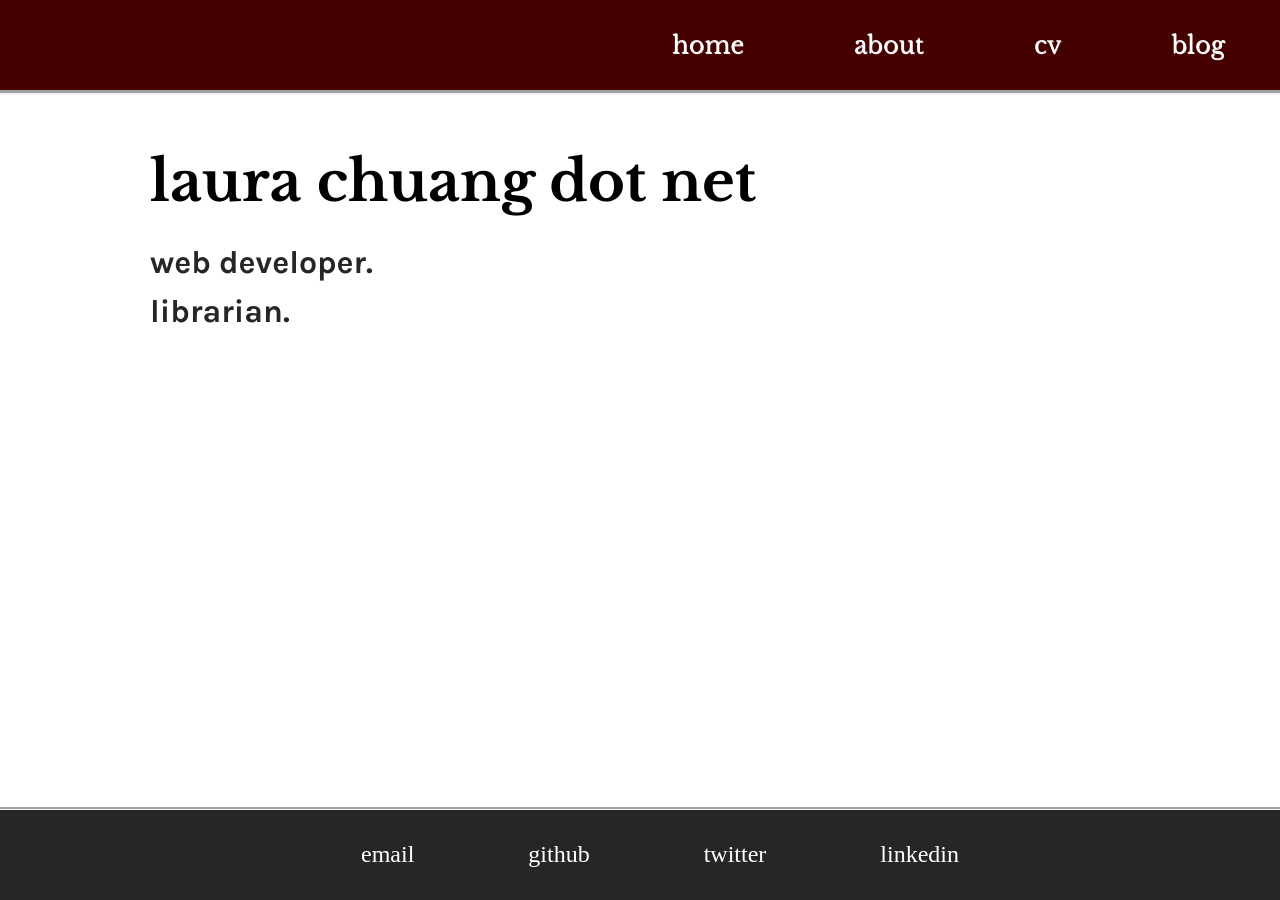
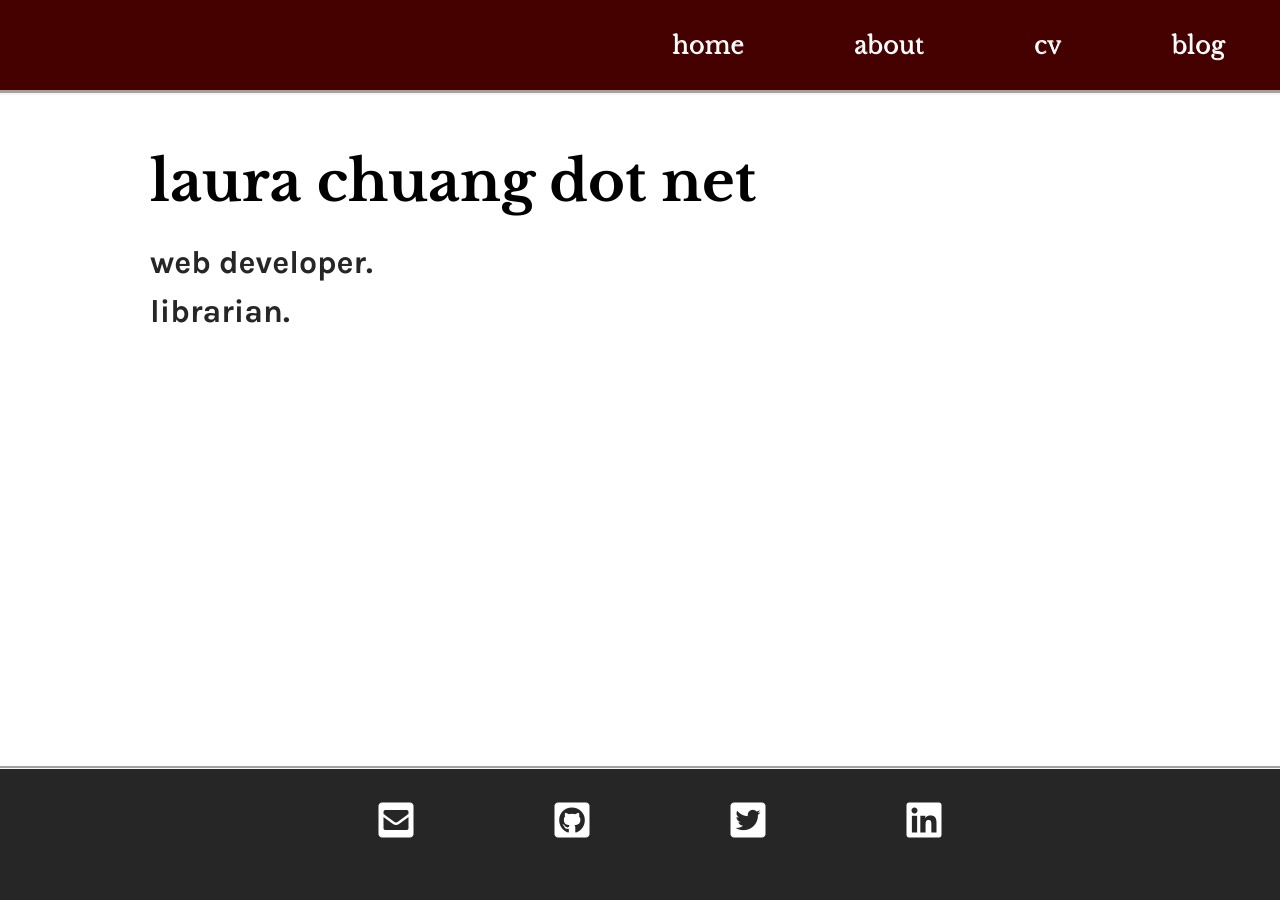
Before and after one commit to snarkshow/snarkshow.github.io, a Jekyll site: the page built from index.md, in a window 1280 px wide. Built offline with Jekyll 4.4.1, drawn with Linux system fonts in a browser that asks for light colours; nearby versions of some CDN libraries.

Commit message:
added transition and icons to footer

```diff
--- a/_layouts/default.html
+++ b/_layouts/default.html
@@ -30,10 +30,10 @@
             </div>
             <footer>
                 <ul>
-                    <li><a href="mailto:laura.hw.chuang@gmail.com">email</a></li>
-                    <li><a href="https://github.com/snarkshow">github</a></li>
-                    <li><a href="https://twitter.com/_snarkshow">twitter</a></li>
-                    <li><a href="https://www.linkedin.com/in/laurachuang/">linkedin</a></li>
+                    <li><a href="mailto:laura.hw.chuang@gmail.com"><i class="fas fa-envelope-square icon"></i><span>email</span></a></li>
+                    <li><a href="https://github.com/snarkshow"><i class="fab fa-github-square icon"></i><span>github</span></a></li>
+                    <li><a href="https://twitter.com/_snarkshow"><i class="fab fa-twitter-square icon"></i><span>twitter</span></a></li>
+                    <li><a href="https://www.linkedin.com/in/laurachuang/"><i class="fab fa-linkedin icon"></i><span>linked</span></a></li>
                 </ul>
             </footer>
         </div>
--- a/css/main.css
+++ b/css/main.css
@@ -89,6 +89,7 @@ footer li{
     display: inline-block;
     margin: 15px 25px;
     padding: 0 30px;
+    width: calc(100% / 20);
 }
 
 footer li a{
@@ -96,7 +97,27 @@ footer li a{
     font-size: 1.5rem;
     font-weight: lighter;
     text-decoration: none;
+    vertical-align: middle;
 }
+
+.icon{
+    font-size: 2.5rem;
+}
+
+footer span{
+    color: transparent;
+    font-size: 1.5rem;
+    margin-left: 10px;
+    margin-top: 10px;
+}
+
+footer li a:hover span{
+    color: white;
+    transition: color 0.2s;
+}
+
+
+
 
 
 /* OTHER PAGES CSS */
```
